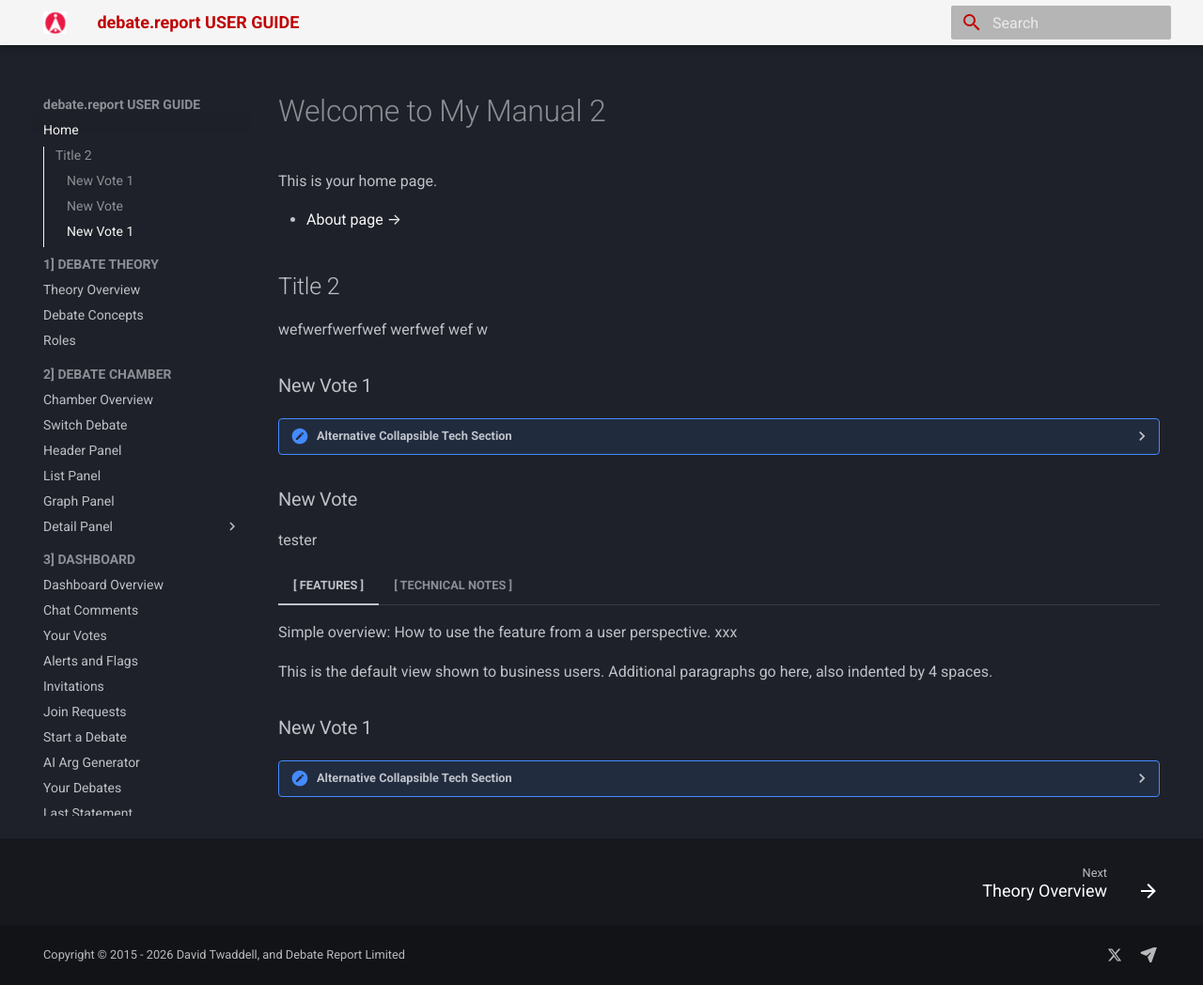
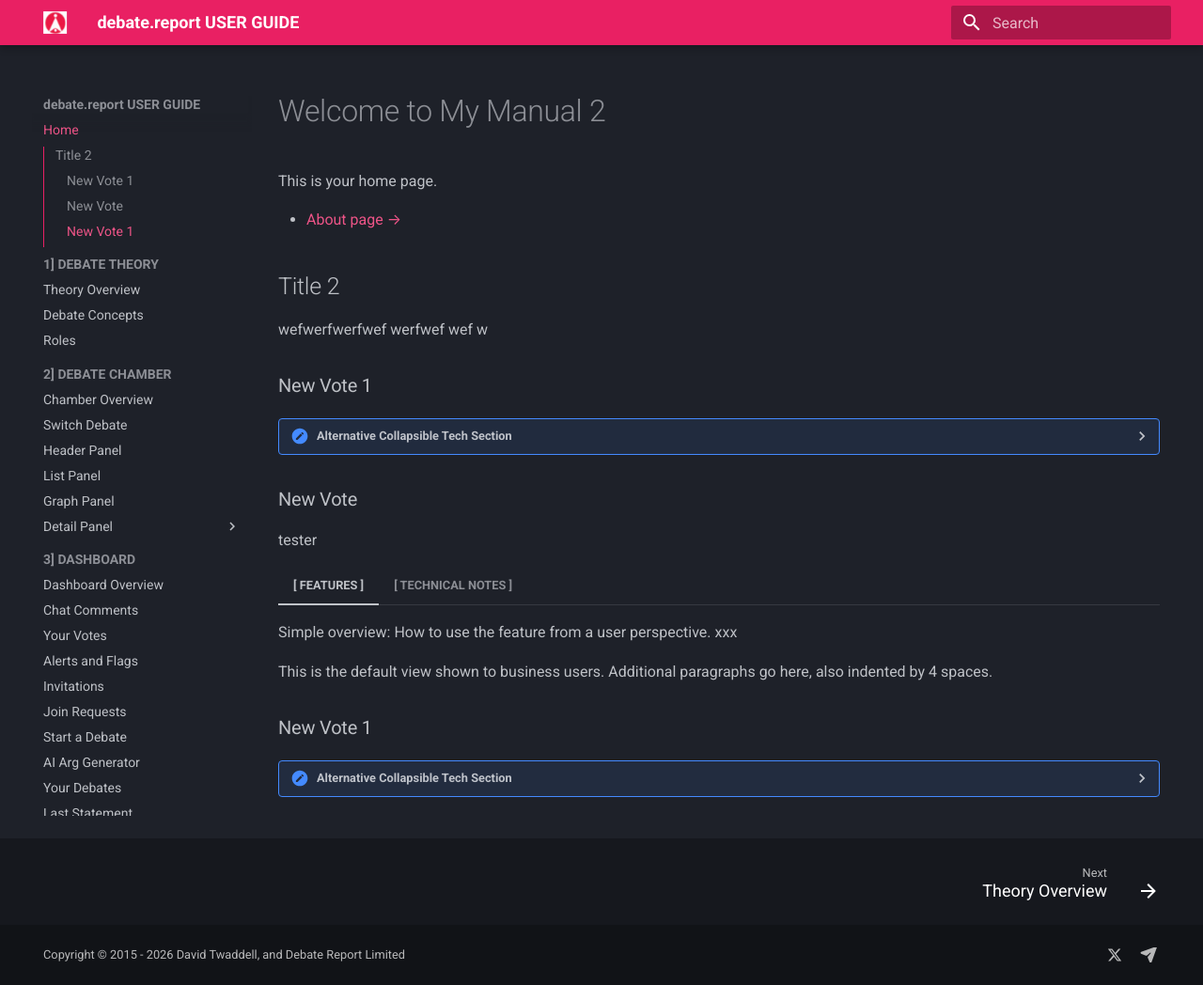
Before and after one commit to datweeds/debate, an MkDocs documentation site: the page built from docs/index.md, in a window 1280 px wide and 1048 px high. Shown: the whole window at 94% size. Built offline with MkDocs 1.6.1 and Material for MkDocs 9.7.7, drawn with Linux system fonts in a browser that asks for light colours.

Commit message:
Update mkdocs.yml

```diff
--- a/mkdocs.yml
+++ b/mkdocs.yml
@@ -15,8 +15,8 @@ theme:
   logo: DRLogo.png
   palette:
     scheme: slate          # Starts in dark mode
-    primary: custom
-    accent: custom
+    primary: pink
+    accent: indigo
 
 nav:
   - Home: index.md
```
